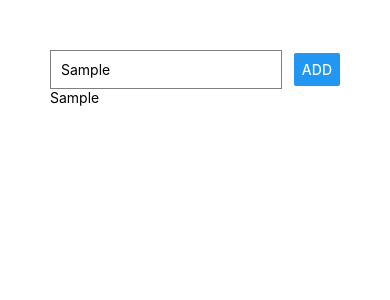
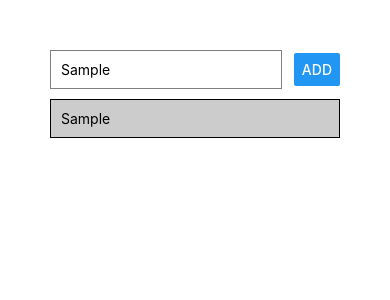
Before and after one commit to cristicares/rn-first-app, a React Native app: screen / in a window 390 px wide. Both pictures are taken after typing "Sample" into the empty fields and a click on the button "ADD". Shown: the top 300 px of the page. Built offline with nearby package versions, Linux system fonts and the light colour scheme.

Commit message:
style for list items

```diff
--- a/App.js
+++ b/App.js
@@ -1,5 +1,5 @@
 import React, { useState } from 'react';
-import { StyleSheet,Text, TextInput, View, Button } from 'react-native';
+import { StyleSheet, Text, TextInput, View, Button } from 'react-native';
 
 export default function App() {
   const [enteredGoal, setEnteredGoal] = useState('');
@@ -21,10 +21,14 @@
           onChangeText={goalInputHandler}
           value={enteredGoal}
         />
-        <Button title="ADD" onPress={addGoalHandler}/>
+        <Button title="ADD" onPress={addGoalHandler} />
       </View>
       <View>
-        {courseGoals.map((goal) => <Text key={goal}>{goal}</Text>)}
+        {courseGoals.map((goal) => (
+          <View key={goal} style={styles.listItem}>
+            <Text>{goal}</Text>
+          </View>
+        ))}
       </View>
     </View>
   );
@@ -44,5 +48,12 @@
     borderColor: 'gray',
     borderWidth: 1,
     padding: 10
+  },
+  listItem: {
+    padding: 10,
+    marginVertical:10,
+    backgroundColor: '#ccc',
+    borderColor: 'black',
+    borderWidth: 1
   }
 });
```
